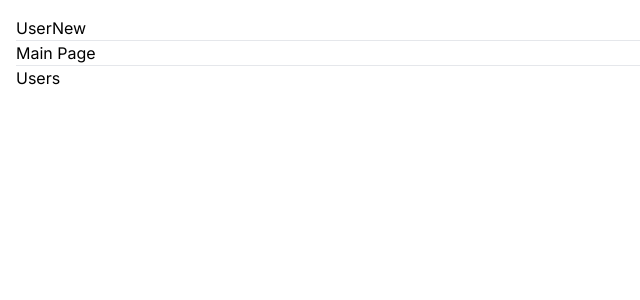
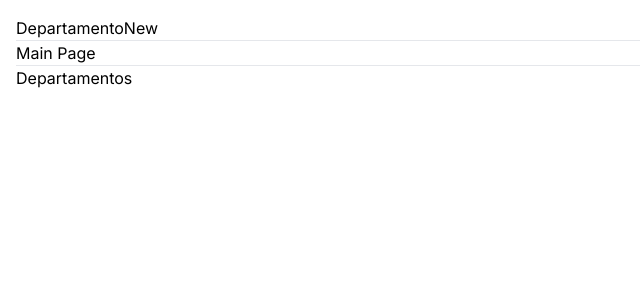
Before and after one commit to diogo-jose-luis/altrad-training-survey, a Next.js app: page /users/new in a window 1280 px wide. Shown: the top 300 px of the page, without its empty margins (0-640 px from the left). Built offline with nearby package versions, Linux system fonts and the light colour scheme.

Commit message:
Nextjs fetching data, caching, static and dynamic rendering

```diff
--- a/app/page.tsx
+++ b/app/page.tsx
@@ -7,7 +7,7 @@ export default function Home() {
     <main className="flex min-h-screen flex-col items-center justify-between p-24">
       <h1>Hello World</h1>
       <hr></hr>
-      <Link href="/users">Users</Link>
+      <Link href="/users">departamentos</Link>
       <hr></hr>
       <ProductCard />
     </main>
--- a/app/users/new/page.tsx
+++ b/app/users/new/page.tsx
@@ -1,16 +1,16 @@
 import Link from "next/link";
 import React from "react";
 
-const UserNew = () => {
+const DepartamentNew = () => {
   return (
     <div>
-      UserNew
+      DepartamentoNew
       <hr></hr>
       <Link href="/">Main Page</Link>
       <hr></hr>
-      <Link href="/users">Users</Link>
+      <Link href="/users">Departamentos</Link>
     </div>
   );
 };
 
-export default UserNew;
+export default DepartamentNew;
--- a/app/users/page.tsx
+++ b/app/users/page.tsx
@@ -1,16 +1,35 @@
 import Link from "next/link";
 import React from "react";
 
-const UsersPage = () => {
+interface Departamento{
+    id:number;
+    designacao:string;
+    descricao:string;
+}
+
+const DepartamentosPage = async () => {
+
+    const res = await fetch("http://127.0.0.1:8000/departamentos", {cache : 'no-store'});
+  const departamentos : Departamento[] = await res.json();
+
+  console.log(departamentos);
+
   return (
     <div>
-      UsersPage
+      <h1>Departamentos</h1>
+      <p>{new Date().toLocaleTimeString()}</p>
       <hr></hr>
       <Link href="/">Main Page</Link>
       <hr></hr>
-      <Link href="/users/new">New user</Link>
+      <>
+        <ul>
+            {departamentos?.map(departamento => <li key={departamento.id}>{departamento.designacao}</li> )}
+        </ul>
+      </>
+      <hr></hr>
+      <Link href="/users/new">New departamento</Link>
     </div>
   );
 };
 
-export default UsersPage;
+export default DepartamentosPage;
```
Also changed, not shown: Next Js crash course Mosh.txt.
